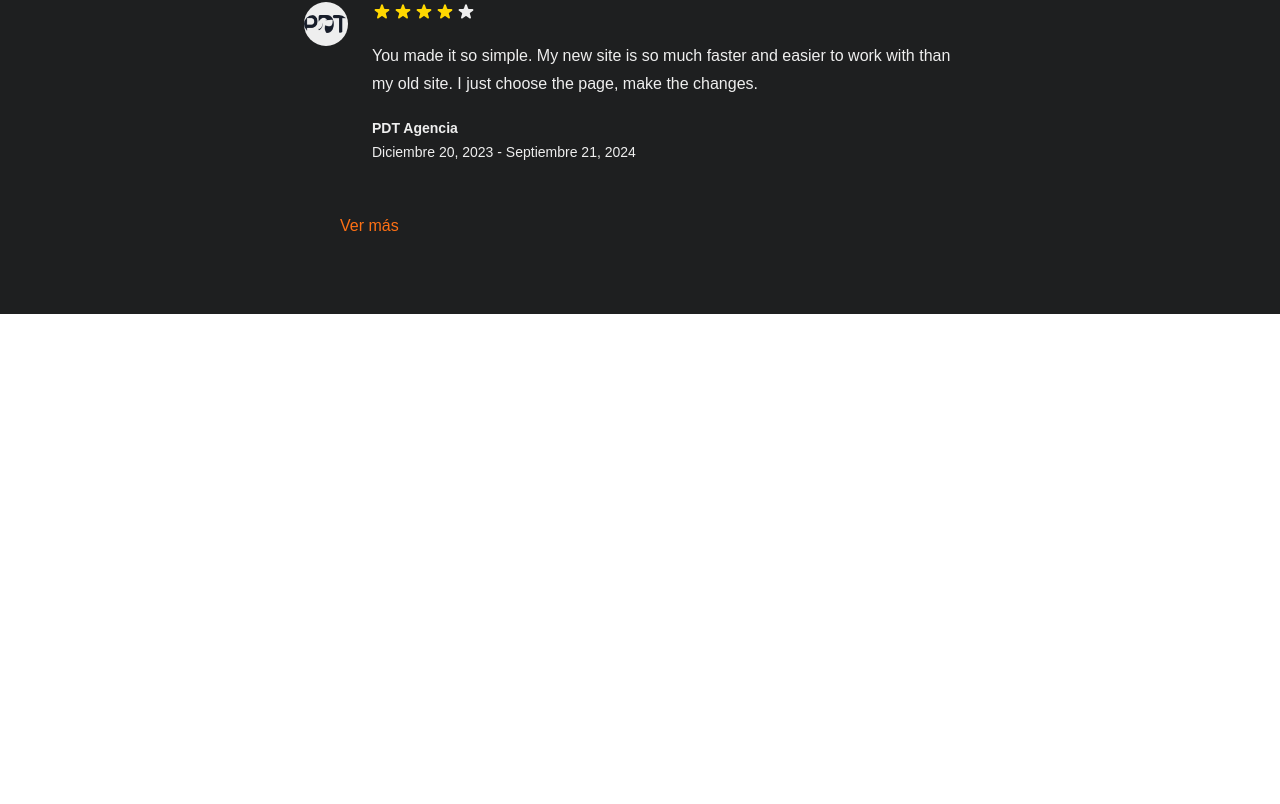
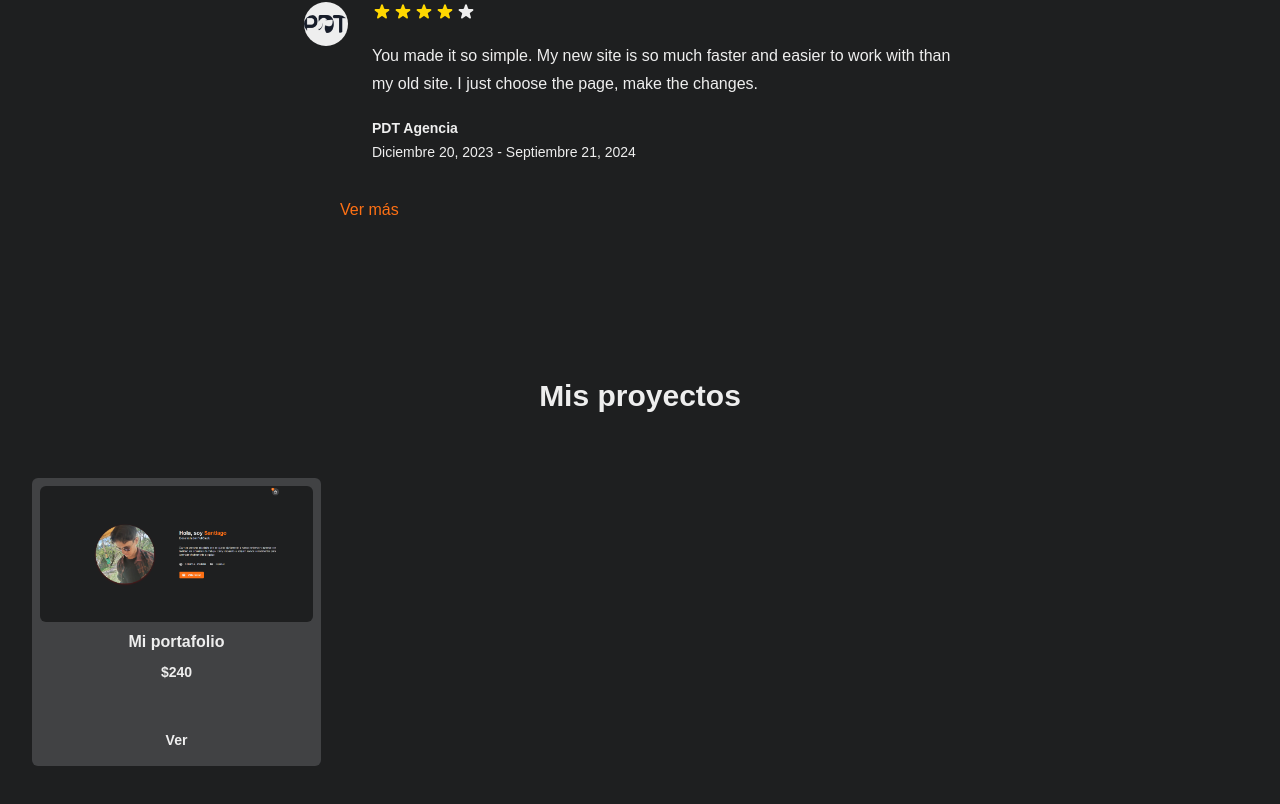
Before and after one commit to expein/portfolio, a Next.js app: page / in a window 1280 px wide. Shown: the part 1802-2606 px from the top of the page. Before the commit the page ends 2116 px from the top, so only its background shows below. Built offline with nearby package versions, Linux system fonts and the light colour scheme.

Commit message:
sectoin my projects

```diff
--- a/src/app/globals.css
+++ b/src/app/globals.css
@@ -78,9 +78,9 @@ body {
     width: 100%;
     transform: scaleX(0);
     height: 2px;
-    bottom: 2px; /* Ajusta la posición para que sea visible */
+    bottom: 2px;
     left: 0;
-    background-color: currentColor; /* Usa el color actual del texto */
+    background-color: currentColor;
     transform-origin: bottom right;
     transition: transform 0.25s ease-out;
 }
--- a/src/app/page.tsx
+++ b/src/app/page.tsx
@@ -1,5 +1,6 @@
 import NavBar from "@/components/Navbar/NavBar";
 import SectionMyExperience from "@/components/SectionMyExperience/SectionMyExperience";
+import SectionMyProjects from "@/components/SectionMyProjects/SectionMyProjects";
 import SectionMySkills from "@/components/SectionMySkills/SectionMySkills";
 import SectionToMe from "@/components/SectionToMe/SectionToMe";
 
@@ -11,6 +12,7 @@ export default function Home() {
         <SectionToMe />
         <SectionMySkills />
         <SectionMyExperience />
+        <SectionMyProjects />
       </div>
     </div>
   );
--- a/src/components/SectionMyExperience/components/ToggleButton.tsx
+++ b/src/components/SectionMyExperience/components/ToggleButton.tsx
@@ -9,7 +9,7 @@ interface ToggleButtonProps {
 
 const ToggleButton: React.FC<ToggleButtonProps> = ({ showAll, handleShowMore, handleShowLess, componentsLength }) => {
     return (
-        <div className="mx-9 mt-4">
+        <div className="mx-9">
             {!showAll && componentsLength > 3 && (
                 <button
                     className="text-palletTwoTertiary underline-animation"
--- /dev/null
+++ b/src/components/SectionMyProjects/SectionMyProjects.tsx
@@ -0,0 +1,25 @@
+import Section from "../Section/Section";
+import MyProjectsData from "@/data/MyProjectsData/MyProjects";
+import CardProject from "./components/CardProject";
+
+const SectionMyProjects = () => {
+    return(
+        <Section title="Mis proyectos">
+            <div className="grid grid-cols-1 gap-6 mt-12 text-center sm:grid-cols-2 lg:gap-5 lg:grid-cols-4 sm:mt-16 rounded-md">
+                {
+                    MyProjectsData.map((item, index) => (
+                        <CardProject
+                            key={index}
+                            title={item.title}
+                            img={item.img}
+                            price={item.price}
+                            url={item.url}
+                        />
+                    ))
+                }
+            </div>
+        </Section>
+    );
+};
+
+export default SectionMyProjects;
--- /dev/null
+++ b/src/components/SectionMyProjects/components/CardProject.tsx
@@ -0,0 +1,48 @@
+import Button from "@/components/Button/Button";
+import Image from "next/image";
+import Link from "next/link";
+
+interface CardProjectProps {
+    img: string;
+    title: string;
+    price: string;
+    url: string;
+};
+
+const CardProject: React.FC<CardProjectProps> = ({ img, title, price, url }) => {
+    return (
+        <div>
+            <div className="relative bg-palletTwoSecondary overflow-hidden flex flex-col rounded-md">
+                <div className="absolute top-3 right-3">
+                    <p className="inline-flex items-center justify-center px-2 py-1.5 text-xs font-bold tracking-wide text-white uppercase bg-gray-600 rounded">Sale</p>
+                </div>
+                <div className="relative group">
+                    <div className="overflow-hidden p-2 aspect-w-1 aspect-h-1">
+                        <Image
+                            className="object-cover w-full h-full transition-all duration-300 rounded-md"
+                            src={ img }
+                            alt=""
+                            width={500}  // Ajusta el valor según sea necesario
+                            height={500} // Ajusta el valor según sea necesario
+                        />
+                    </div>
+                    <h3 className="text-base font-bold text-palletTwoQuaternary">
+                        { title }
+                        <span className="absolute inset-0" aria-hidden="true"></span>
+                    </h3>
+                </div>
+                <p className="mt-2 text-sm font-bold text-palletTwoQuaternary">${ price }</p>
+                <div className="relative mt-auto">
+                    <Link href={ url } passHref>
+                        <Button style="relative flex items-center justify-center w-full px-4 py-4 mt-8 text-sm font-bold transition-all duration-200 bg-transparent border-palletTwoQuaternary group">
+                            <span className="absolute inset-0 h-full transition-all duration-200 origin-bottom translate-y-full bg-palletTwoTertiary group-hover:translate-y-0"></span>
+                            <span className="relative text-palletTwoQuaternary"> Ver </span>
+                        </Button>
+                    </Link>
+                </div>
+            </div>
+        </div>
+    );
+};
+
+export default CardProject;
--- /dev/null
+++ b/src/data/MyProjectsData/MyProjects.ts
@@ -0,0 +1,19 @@
+import MyPortfolio from "@/assets/img/My-portfolio.png";
+
+interface ProjectItem {
+    img: string;
+    title: string;
+    price: string;
+    url: string;
+};
+
+const MyProjectsData: ProjectItem[] = [
+    {
+        img: MyPortfolio.src,
+        title: "Mi portafolio",
+        price: "240",
+        url: "https://santiagoalzate.online/",
+    }
+];
+
+export default MyProjectsData;
```
Also changed, not shown: src/assets/img/My-portfolio.png (added).
